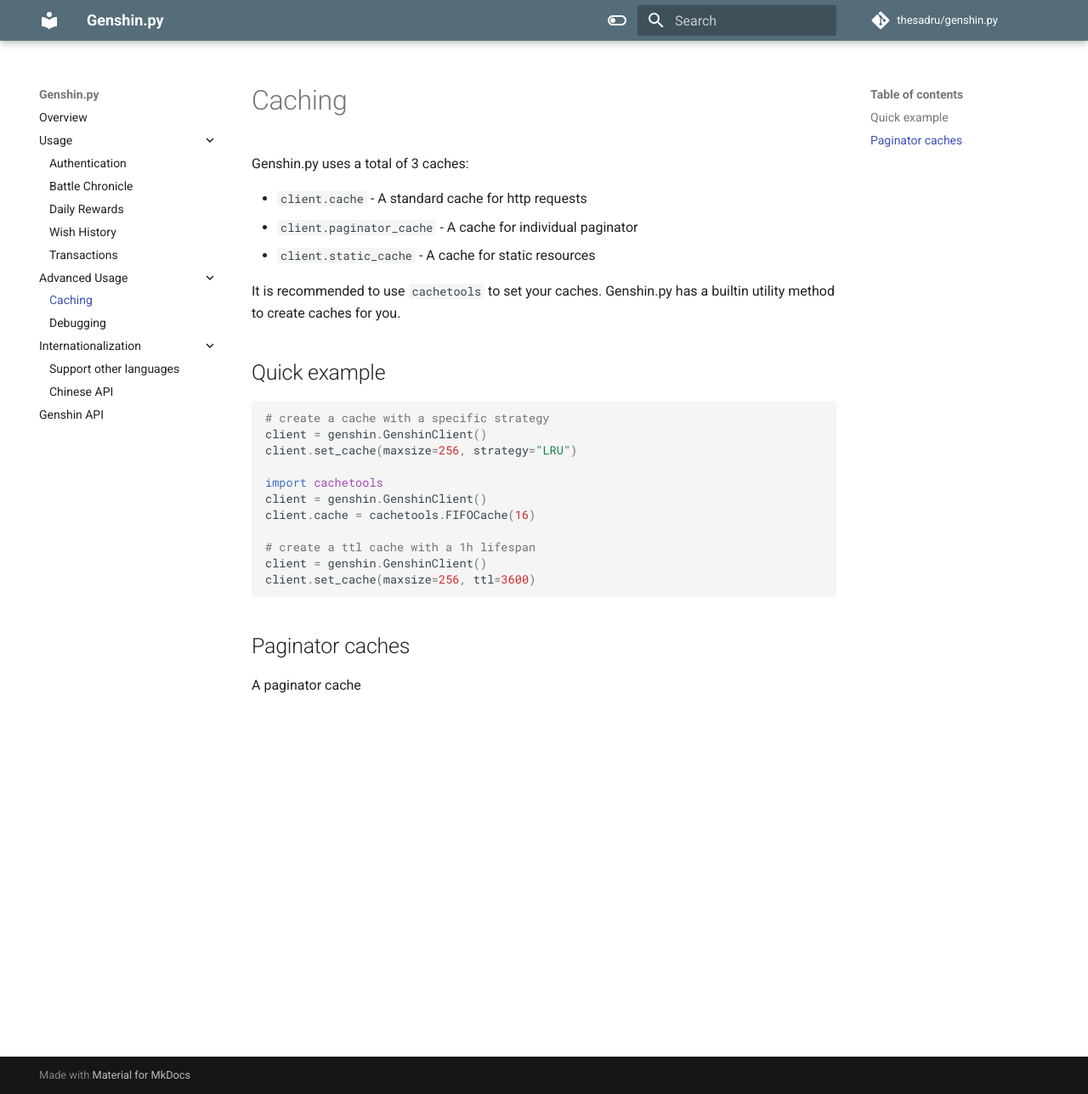
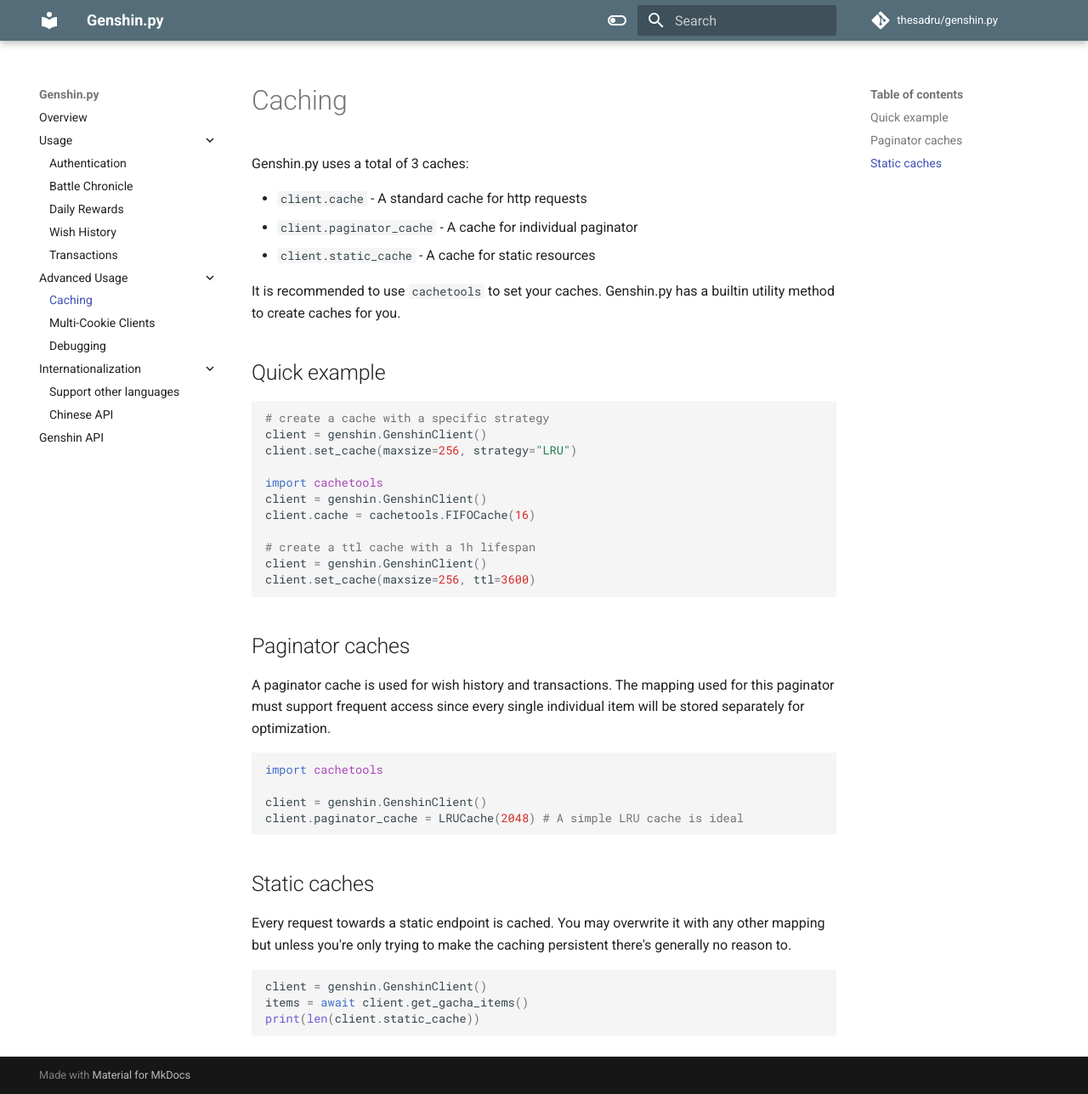
Before and after one commit to thesadru/genshin.py, an MkDocs documentation site: the page built from docs/caching.md, in a window 1280 px wide and 1288 px high. Shown: the whole window at 85% size. Built offline with MkDocs 1.6.1 and Material for MkDocs 9.7.7, drawn with Linux system fonts in a browser that asks for light colours; comment, search, counter and statistics services are not loaded.

Commit message:
Document multicookie

````diff
--- a/docs/caching.md
+++ b/docs/caching.md
@@ -26,4 +26,19 @@
 
 ## Paginator caches
 
-A paginator cache
+A paginator cache is used for wish history and transactions. The mapping used for this paginator must support frequent access since every single individual item will be stored separately for optimization.
+```py
+import cachetools
+
+client = genshin.GenshinClient()
+client.paginator_cache = LRUCache(2048) # A simple LRU cache is ideal
+```
+
+## Static caches
+
+Every request towards a static endpoint is cached. You may overwrite it with any other mapping but unless you're only trying to make the caching persistent there's generally no reason to.
+```py
+client = genshin.GenshinClient()
+items = await client.get_gacha_items()
+print(len(client.static_cache))
+```
--- a/mkdocs.yml
+++ b/mkdocs.yml
@@ -43,6 +43,7 @@
         - transactions.md
     - Advanced Usage:
         - caching.md
+        - multicookie.md
         - debugging.md
     - Internationalization:
       - langs.md
````
Also changed, not shown: docs/multicookie.md (added, +14 -0 lines).
